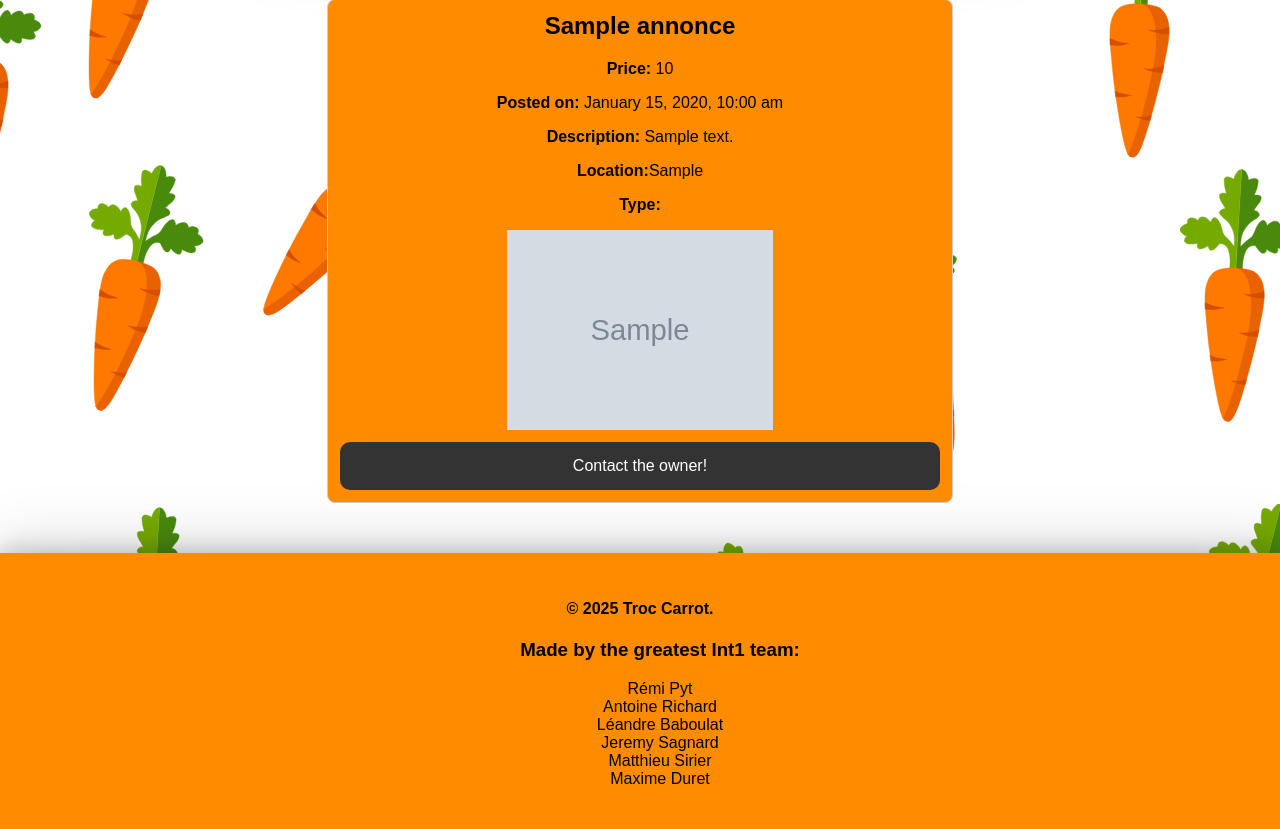
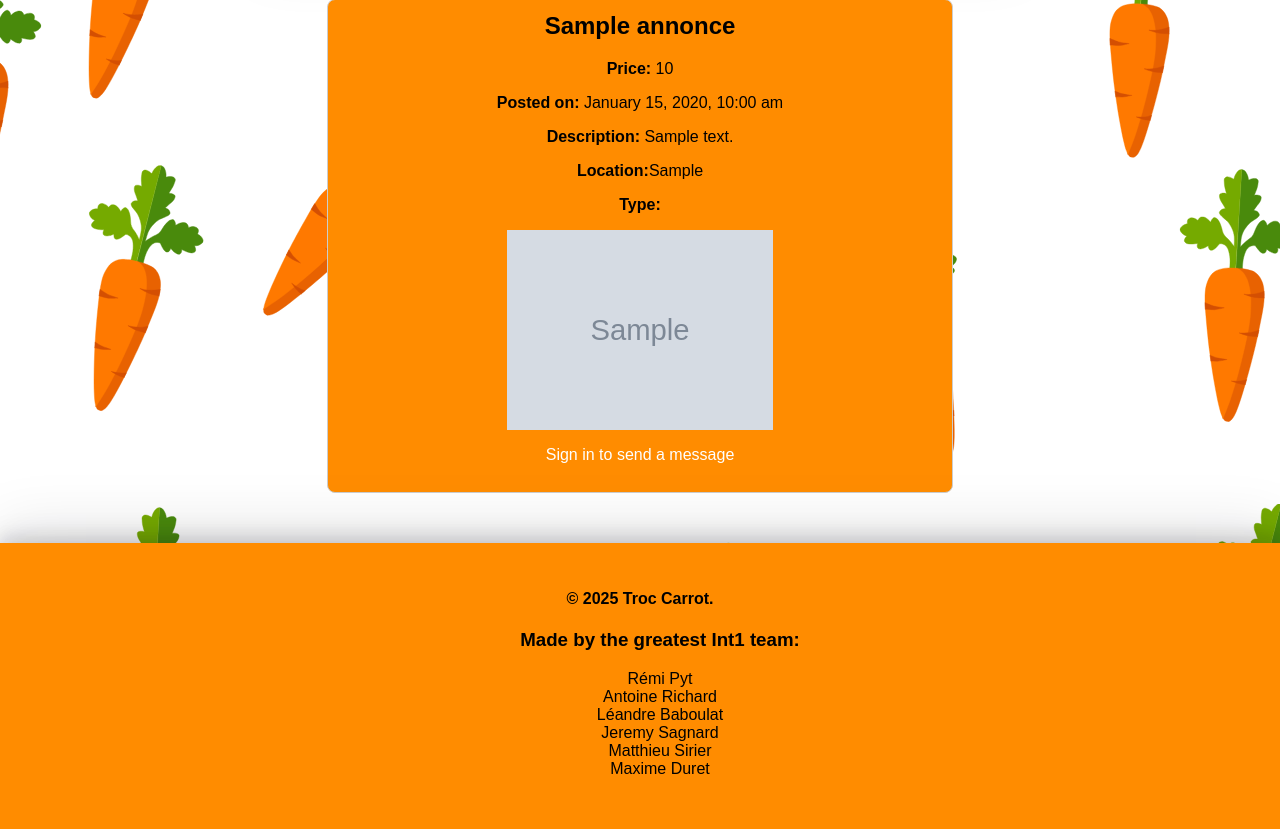
Before and after one commit to Mayomat/Troc-Carrot, a PHP site: page /Troc-Carrot/Search.php in a window 1280 px wide. Shown: the part 576-1405 px from the top of the page. After the commit the page ends 1350 px from the top, so only its background shows below. Run offline with PHP 8.4, Linux system fonts and the light colour scheme; tables that the repository leaves empty or names only in its code hold one stand-in row (values such as "Sample post"); grey boxes marked "Sample" are stand-in pictures.

Commit message:
IT WORKS all done

```diff
--- a/css/Search.css
+++ b/css/Search.css
@@ -1,3 +1,13 @@
+#allposts a{
+    text-decoration: none;
+    color:white;
+}
+
+#allposts a:hover{
+    background-color: #b52424;
+    border-radius:2%;
+
+}
 
 body {
     background-color: rgb(255, 255, 255);
--- a/html/Search.php
+++ b/html/Search.php
@@ -80,6 +80,7 @@ include ("../html/header.php");
         <?php
         if ($result->num_rows > 0) {
             while ($row = $result->fetch_assoc()) { // fetch assoc reads a line of the db
+
                 echo '<div class="annonce-box">';
                 echo '<h2>' . ($row['title']) . '</h2>';
                 echo '<p><strong>Price:</strong> ' . ($row['price']) . '</p>';
@@ -92,7 +93,14 @@ include ("../html/header.php");
                 if (!empty($row['photo'])) {
                     echo '<img src="' . ($row['photo']) . '"class=picture"' . '" alt="Annonce Image">';
                 }
-                echo '<form action="chatPage.php" method="post"><input type="hidden" name ="user2" value= ' .($row['user_id']).'><button type="submit">Contact the owner!</button></form>';
+                if (isset($_SESSION['username'])) {
+                    echo '<form action="chatPage.php" method="post">
+            <input type="hidden" name="user2" value="' . htmlspecialchars($row['user_id']) . '">
+            <button type="submit">Contact the owner!</button>
+          </form>';
+                } else {
+                    echo '<p><a href="sign-up.php">Sign in to send a message</a></p>';
+                }
                 echo '</div>';
 
             }
```
